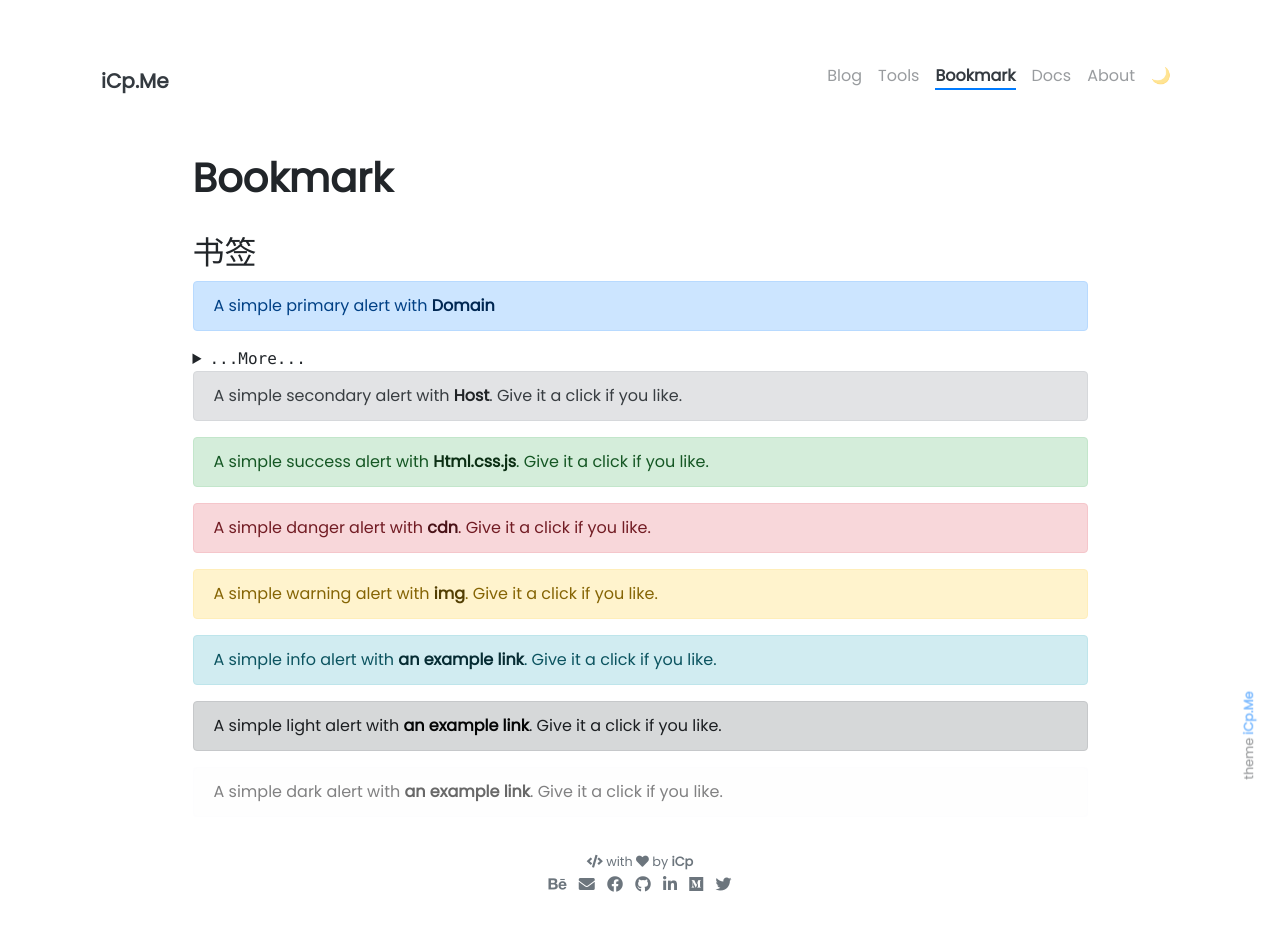
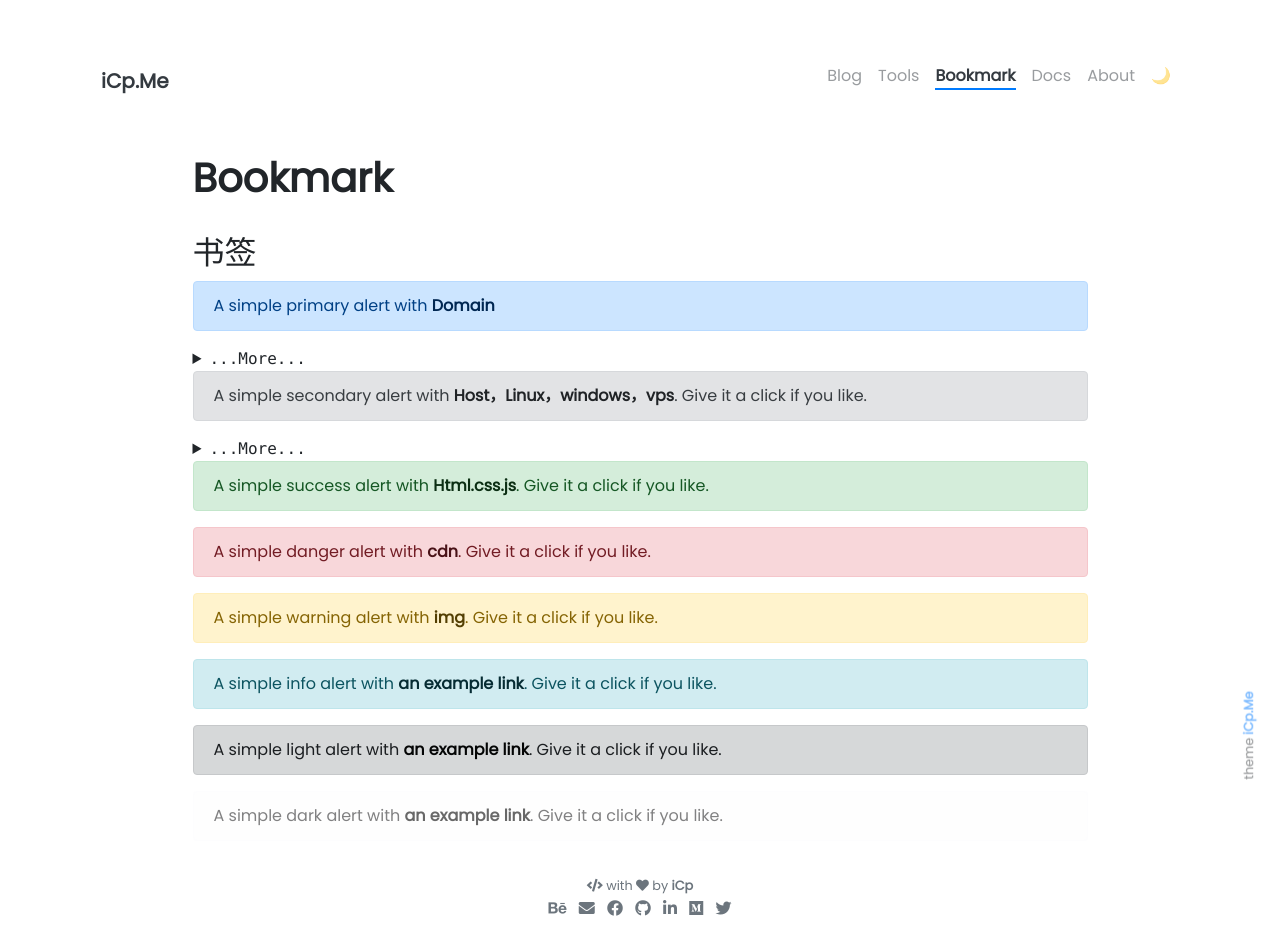
Before and after one commit to WorkSpacesPro/icp, a Jekyll site: the page built from pages/bookmark.md, in a window 1280 px wide. Built offline with Jekyll 4.4.1, drawn with Linux system fonts in a browser that asks for light colours; before the commit the page ends 913 px from its top, so only the background shows below that.

Commit message:
Update bookmark.md

```diff
--- a/pages/bookmark.md
+++ b/pages/bookmark.md
@@ -19,8 +19,21 @@
 </details>
 
 <div class="alert alert-secondary" role="alert">
-  A simple secondary alert with <a href="#" class="alert-link">Host</a>. Give it a click if you like.
+  A simple secondary alert with <a href="#" class="alert-link">Host，Linux，windows，vps</a>. Give it a click if you like.
 </div>
+<details>
+    <summary class="text-monospace">...More...</summary>
+  <figure class="highlight">
+ <div class="list-group my-3">
+  <a class="list-group-item active disabled text-white">Host，Linux，windows，vps</a>
+  <a class="list-group-item list-group-item-action" href="https://icp.me/docs">Headers</a>
+  <a class="list-group-item list-group-item-action" href="#emphasis">Emphasis</a>
+  <a class="list-group-item list-group-item-action" href="#highlight">Highlight</a>
+  <a class="list-group-item list-group-item-action" href="#blockquotes">Blockquotes</a>
+</div>
+  </figure>
+</details>
+
 <div class="alert alert-success" role="alert">
   A simple success alert with <a href="#" class="alert-link">Html.css.js</a>. Give it a click if you like.
 </div>
```
